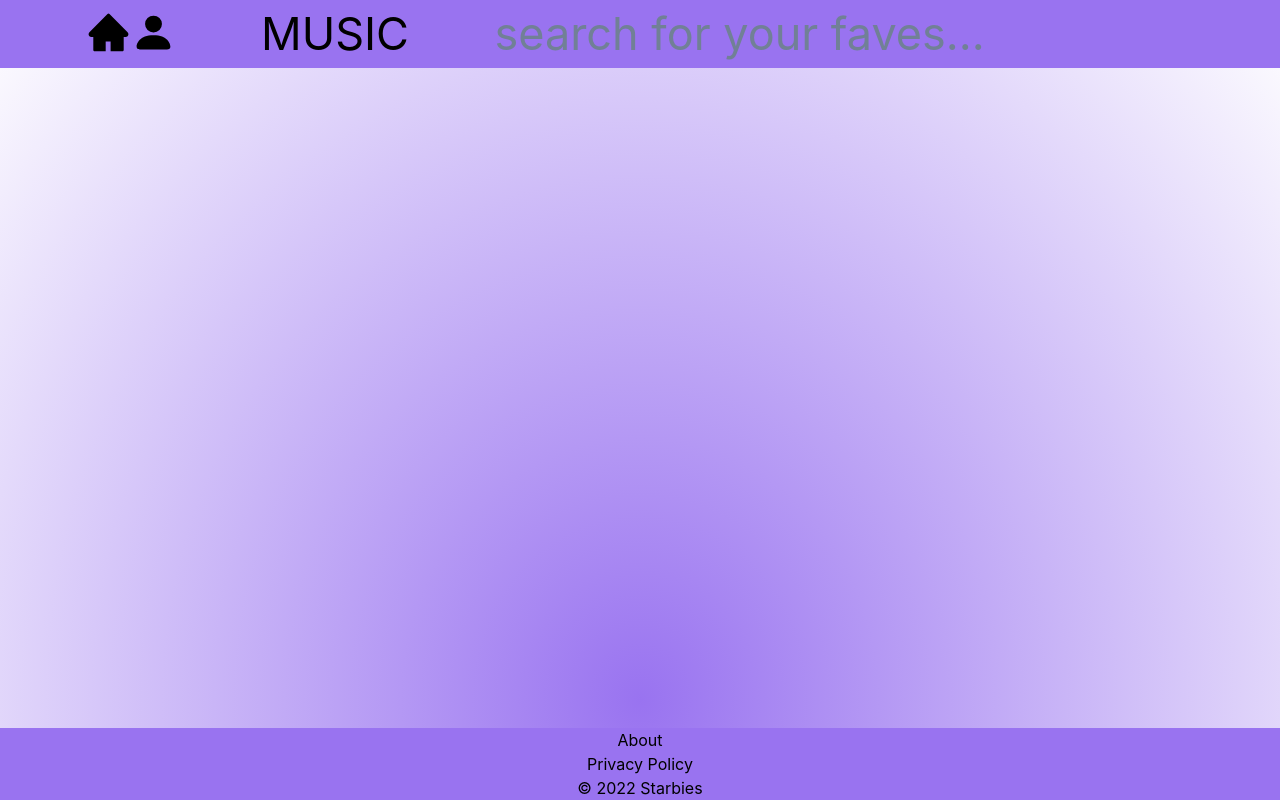
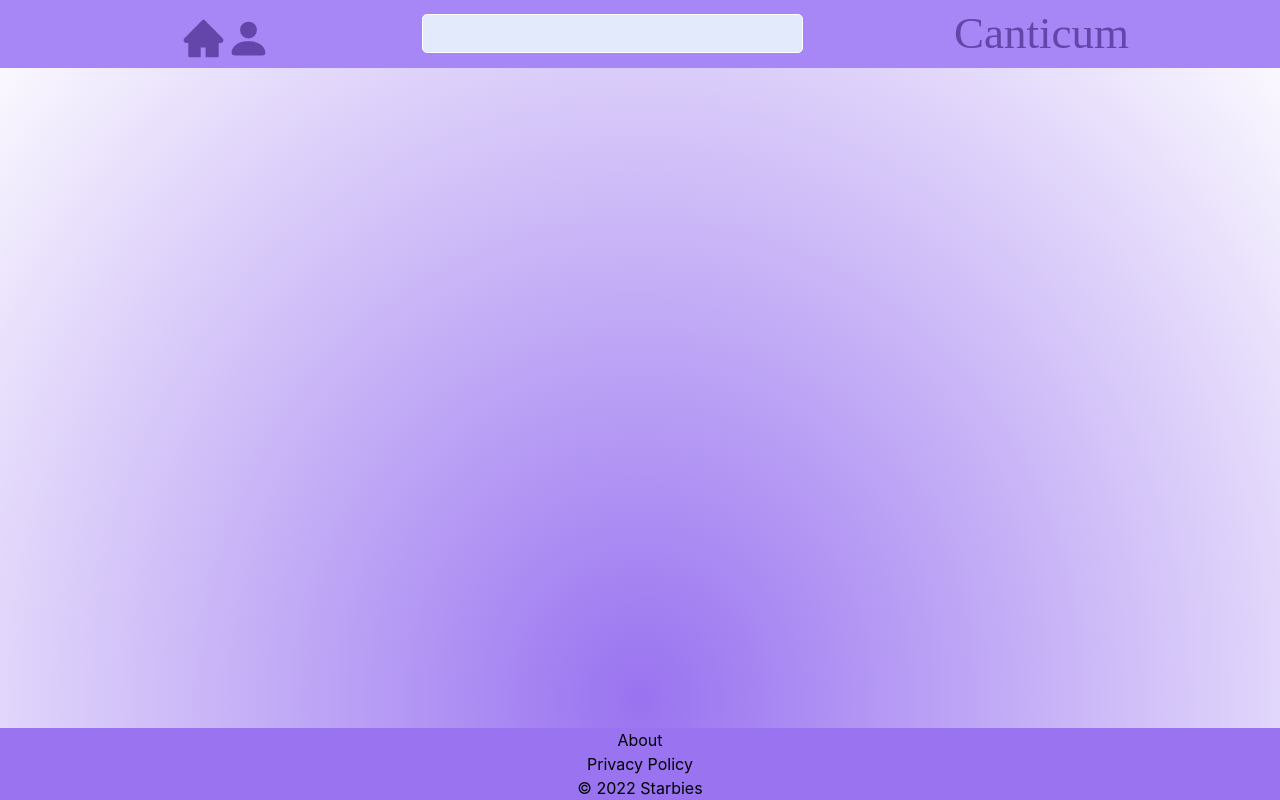
Before and after one commit to MumtazO/starbies, a React (Create React App) app in the folder music_app/: page / in a window 1280 px wide. Shown: the top 800 px of the page. Built offline with nearby package versions, Linux system fonts and the light colour scheme.

Commit message:
fixed header css and added app name

```diff
--- a/music_app/src/components/header.css
+++ b/music_app/src/components/header.css
@@ -1,3 +1,7 @@
+* {
+  box-sizing: border-box;
+}
+
 .Header {
   text-align: center;
   font-size: 45px;
@@ -7,16 +11,42 @@
 .straighlineheader {
   display: flex;
   flex-direction: row;
+  background-color: #A786F5;
+  align-items: center;
   justify-content: space-evenly;
-  background-color: #9973F0;
 }
 
+
 input {
-  background-color: #9973F0;
+background-color: #C3AEF5;
+box-sizing: border-box;
+
+position: inherit;
+width: 381px;
+height: 39px;
+left: 500px;
+top: 15px;
+
+background: #E2EAFC;
+border: 1px solid #FFFFFF;
+backdrop-filter: blur(2px);
+/* Note: backdrop-filter has minimal browser support */
+
+border-radius: 5px;
 }
 
 .icons {
-  margin-top: 10px;
   display: flex;
   flex-direction: row;
+  margin-top: 10px;
+  padding-left: 30px;
+  color:  #6446aa;
+
 }
+
+
+
+.app-name{
+  font-family: 'Lobster', cursive;
+  color: #6446aa;
+}
--- a/music_app/src/components/header.js
+++ b/music_app/src/components/header.js
@@ -16,12 +16,14 @@ function Header() {
         <Link to="/favourites">
           <BsFillPersonFill />
         </Link>
-      </span>
-      <h1>MUSIC</h1>
-      <input placeholder="search for your faves..." />
+        </span>
+      <input type="text" width="50px"/>
+      <h1 className="app-name">Canticum</h1>
     </div>
     </main>
   );
 }
 
 export default Header;
+
+//
```
